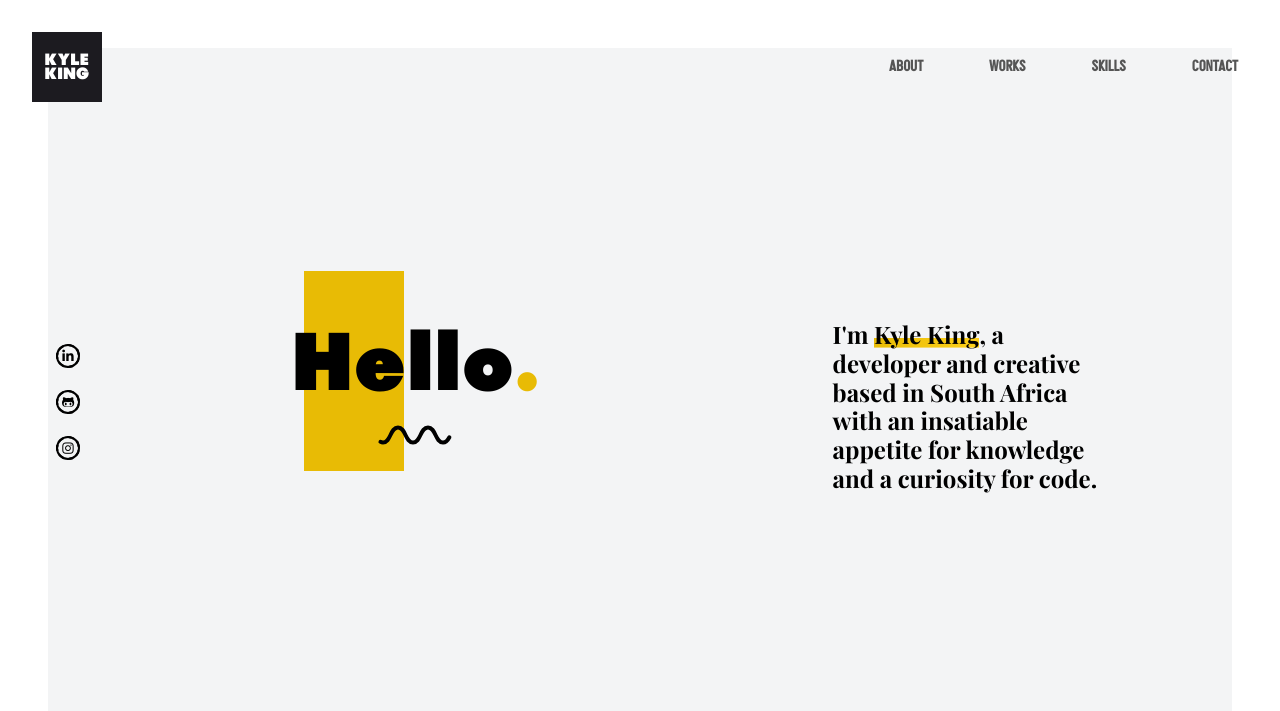
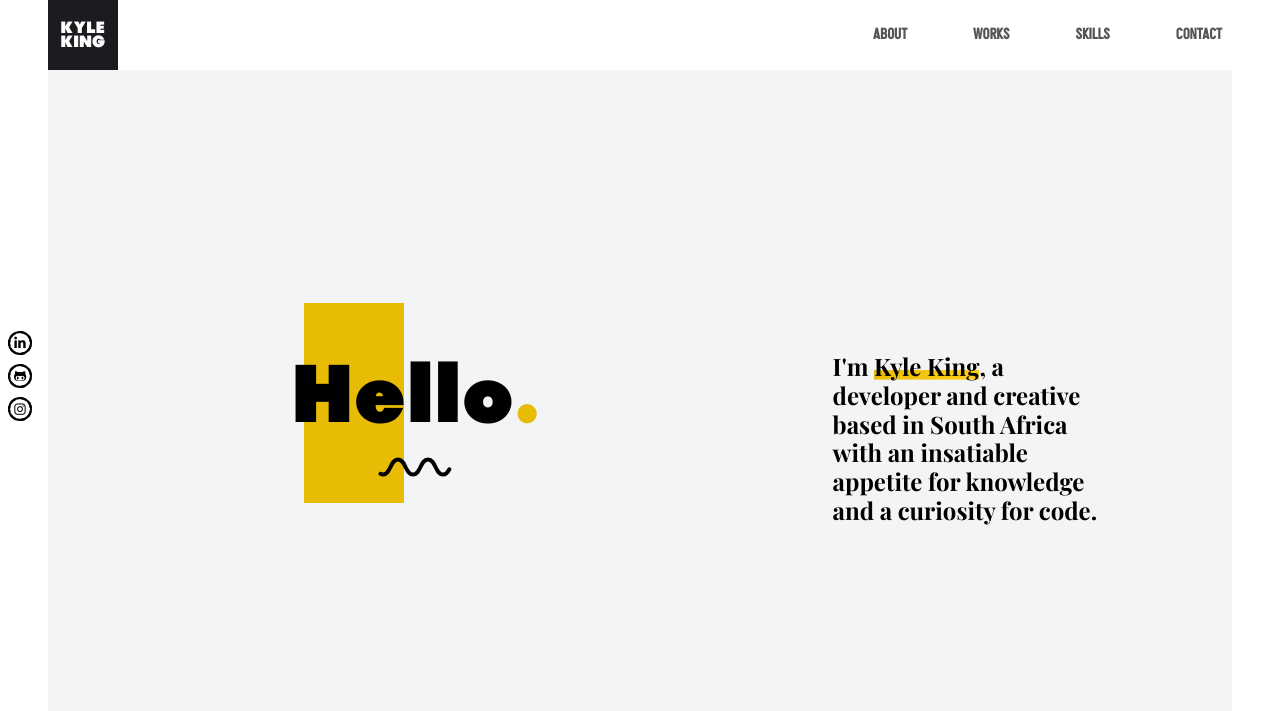
Before and after one commit to King-Kyle/Portfolio, a plain HTML site: page index.html in a window 1280 px wide. Shown: the top 711 px of the page. Drawn offline with nearby package versions, Linux system fonts and the light colour scheme.

Commit message:
fixed nav bar

```diff
--- a/scss/main.scss
+++ b/scss/main.scss
@@ -201,12 +201,12 @@
  }
 
  header {
-   position: absolute;
+   position: fixed;
    top: 0;
    left: 0;
    width: 100%;
    padding: .5rem 0em 0em 0em;
-   background: transparent;
+   background: #fff;
    z-index: 3;
    will-change: transform;
    transition: background .3s,
@@ -217,7 +217,7 @@
    transform: translateY(0);
    -webkit-transform: translateY(0);
    @include media-breakpoint-up(lg) {
-     padding: 2em 2em 0em 2em;
+     padding: 0em 3em 0em 3em;
    }
    nav {
      margin: 0 auto;
@@ -303,7 +303,7 @@
     text-align: center;
     background-color: #F3F4F5;
     @include media-breakpoint-up(lg) {
-      height: calc(85vh);
+      height: calc(95vh);
     }
   }
 
@@ -378,11 +378,13 @@
    @include media-breakpoint-up(lg) {
      .socials {
        display: block;
-       position: absolute;
+       position: fixed;
        top: 40%;
        left: 0;
+       z-index: 3;
+       width: 3em;
        i {
-         margin-top: 2em;
+         margin-top: 1em;
        }
      }
 
@@ -632,7 +634,7 @@
    color: #515056;
    border-radius: 0;
    text-align: center;
-   background-color: #EAEAEA;
+   background-color: #1c1b20;
    padding: 0 0 0 0;
  }
 
```
Also changed, not shown: css/main.css, 1 other file.
